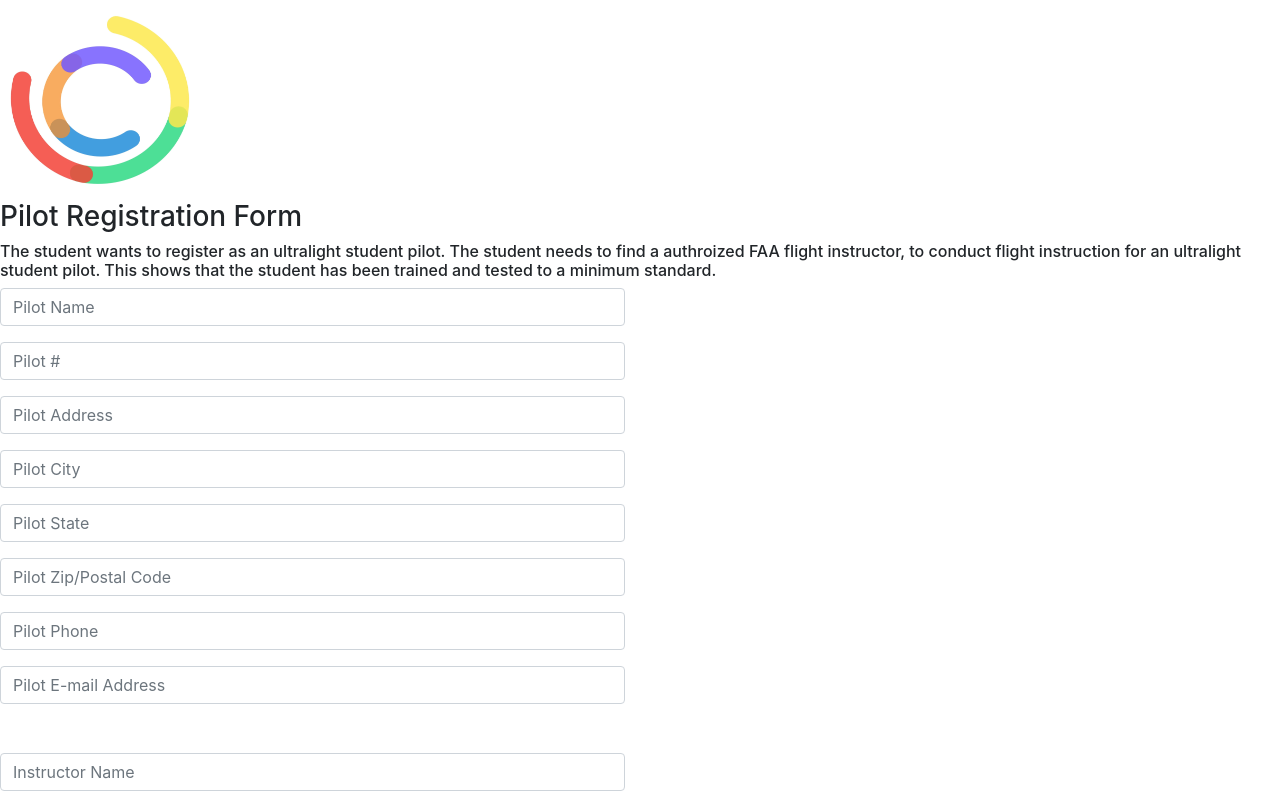
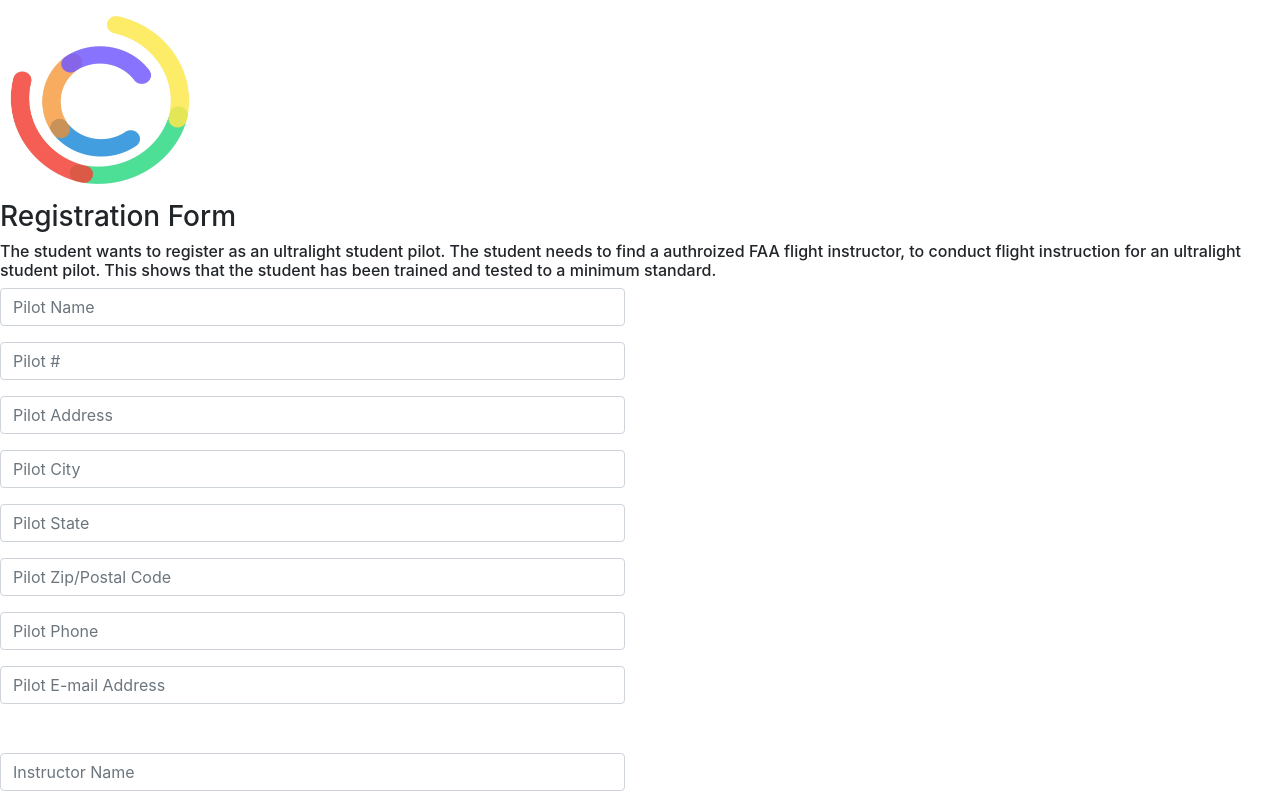
Before and after one commit to ShortWaveMystery/LoggerAppWeb, a React (Create React App) app: page /Timesheet in a window 1280 px wide. Shown: the top 800 px of the page. Built offline with nearby package versions, Linux system fonts and the light colour scheme.

Commit message:
registration form update

```diff
--- a/src/Timesheet.js
+++ b/src/Timesheet.js
@@ -12,7 +12,7 @@ export const Timesheet = () => (
 
         <div>
           <img src="splash.png" alt="logo" width="200" height="200"></img>
-          <h3>Pilot Registration Form</h3>
+          <h3>Registration Form</h3>
           <h6>The student wants to register as an ultralight student pilot. The student needs to find a authroized FAA flight instructor, to conduct flight instruction for an ultralight student pilot. This shows that the student has been trained and tested to a minimum standard.</h6>
 
           <Row>
```
